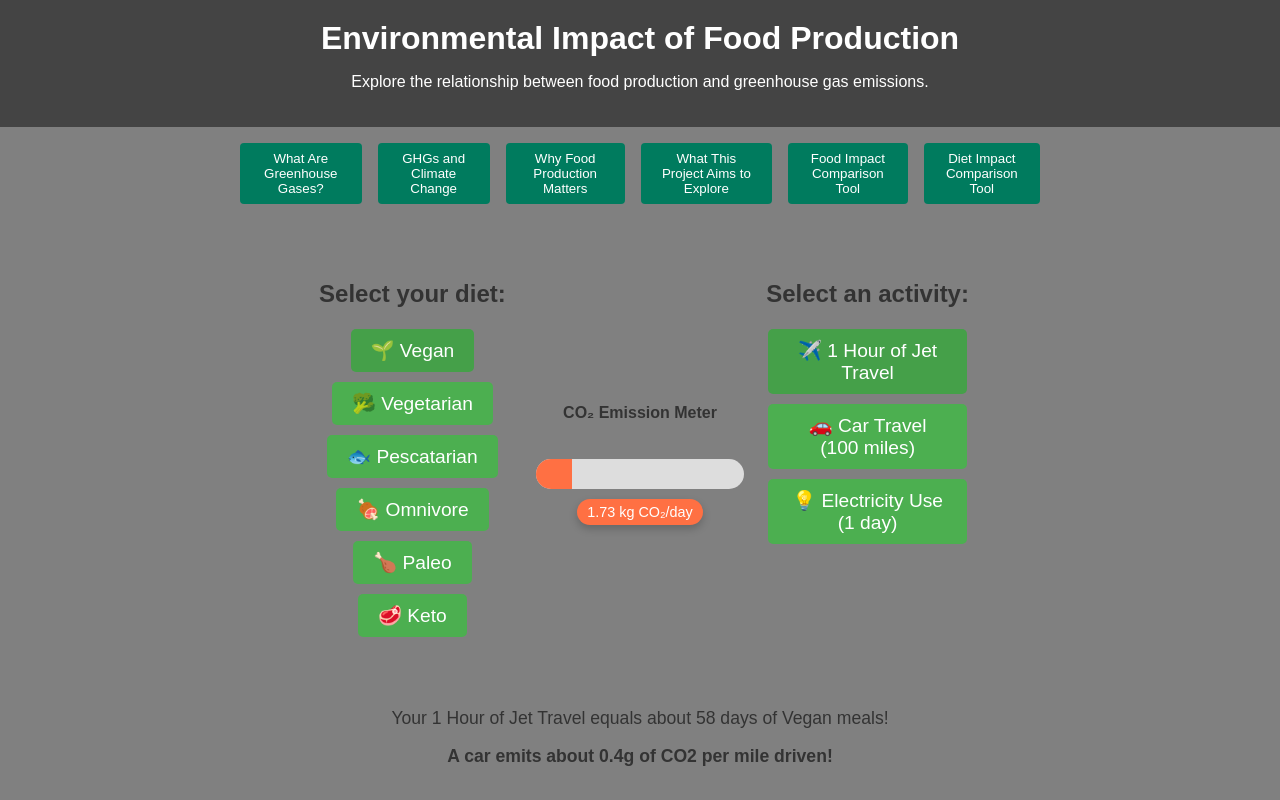
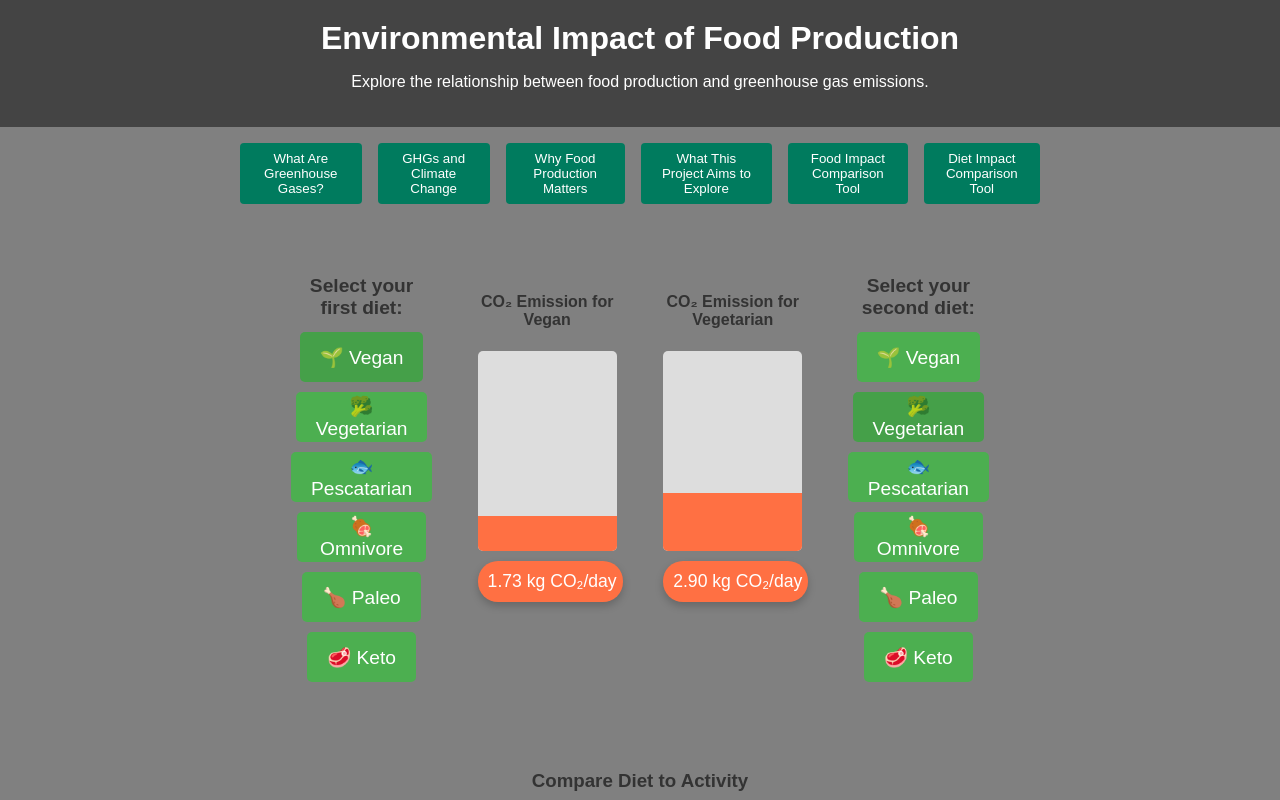
Before and after one commit to camrync23/209FinalProject, a SvelteKit app: page / in a window 1280 px wide. Both pictures are taken after a click on the button "Diet Impact Comparison Tool". Shown: the top 800 px of the page. Built offline with nearby package versions, Linux system fonts and the light colour scheme.

Commit message:
Update DietComparisonTool.svelte
Diet comparison and meter corrections

```diff
--- a/src/components/DietComparisonTool.svelte
+++ b/src/components/DietComparisonTool.svelte
@@ -7,49 +7,38 @@
       { name: "Vegetarian", co2: 2.9, icon: "🥦", tooltip: "Plant-based diet including dairy and eggs" },
       { name: "Pescatarian", co2: 4.15, icon: "🐟", tooltip: "Vegetarian diet with the inclusion of fish and seafood" },
       { name: "Omnivore", co2: 5.575, icon: "🍖", tooltip: "Diet including all food types" },
-      { name: "Paleo", co2: 6.55, icon: "🍗", tooltip: "Focuses on meat, fish, vegetables, and fruits without grains, legumes, or dairy " },
+      { name: "Paleo", co2: 6.55, icon: "🍗", tooltip: "Focuses on meat, fish, vegetables, and fruits without grains, legumes, or dairy" },
       { name: "Keto", co2: 7.275, icon: "🥩", tooltip: "High fat, low carb, meat-based diet" },
     ];
 
-    // Updated activity options with corresponding CO2 emissions (kg)
-    const activityOptions = [
-      { name: "1 Hour of Jet Travel", co2: 100, icon: "✈️", tooltip: "1 hour of flying emits 100 kg of CO2" },
-      { name: "Car Travel (100 miles)", co2: 30, icon: "🚗", tooltip: "Car travel emits 30 kg of CO2 per 100 miles" },
-      { name: "Electricity Use (1 day)", co2: 12, icon: "💡", tooltip: "Average electricity use per person for 1 day" }
-    ];
+    // Default diet selection
+    let selectedDietLeft = dietOptions[0];  // Default to Vegan on the left
+    let selectedDietRight = dietOptions[1]; // Default to Vegetarian on the right
 
-    let selectedDiet = dietOptions[0];  // Default to Vegan
-    let selectedActivity = activityOptions[0];  // Default to Jet Travel
-
+    // Function to calculate equivalence (currently not in use here but can be expanded)
     let equivalenceMessage = "";
     let funFact = "";
 
-    // Function to calculate the equivalence message and fun facts
     function calculateEquivalence() {
-      if (selectedDiet.co2 > selectedActivity.co2) {
-        equivalenceMessage = `Your ${selectedDiet.name} diet for one day equals ${Math.round(selectedDiet.co2 / selectedActivity.co2)} hours of flying!`;
-        funFact = `Did you know? A jet emits around 100g of CO2 per minute of flight!`;
-      } else {
-        equivalenceMessage = `Your ${selectedActivity.name} equals about ${Math.round(selectedActivity.co2 / selectedDiet.co2)} days of ${selectedDiet.name} meals!`;
-        funFact = `A car emits about 0.4g of CO2 per mile driven!`;
-      }
+      equivalenceMessage = `Your left diet (${selectedDietLeft.name}) vs right diet (${selectedDietRight.name})`;
+      funFact = `Did you know? A vegan diet typically emits far less CO₂ than a diet that includes animal products!`;
     }
 
-    // Recalculate equivalence whenever diet or activity changes
-    $: selectedDiet, selectedActivity, calculateEquivalence();
+    // Recalculate whenever diet changes
+    $: selectedDietLeft, selectedDietRight, calculateEquivalence();
   </script>
 
   <main>
-    <!-- Horizontal Layout for Diet, Meter, and Activity -->
+    <!-- Top Section: Comparing Two Diets (Two Vertical Meters) -->
     <div class="selection-container">
-      <!-- Diet Selection (Left) -->
+      <!-- Left Diet Selection -->
       <div class="selection diet">
-        <h3>Select your diet:</h3>
+        <h3>Select your first diet:</h3>
         <div class="options">
           {#each dietOptions as {name, co2, icon, tooltip}}
             <button
-              class:selected={selectedDiet.name === name}
-              on:click={() => selectedDiet = { name, co2, icon, tooltip }}
+              class:selected={selectedDietLeft.name === name}
+              on:click={() => selectedDietLeft = { name, co2, icon, tooltip }}
               title={tooltip}
               transition:scale={{ duration: 150 }}
               class="diet-button"
@@ -60,35 +49,47 @@
         </div>
       </div>
 
-      <!-- CO₂ Emission Meter (Middle) -->
+      <!-- Left CO₂ Emission Meter (Vertical) -->
       <div class="emission-meter-container">
-        <h4>CO₂ Emission Meter</h4>
+        <h4>CO₂ Emission for {selectedDietLeft.name}</h4>
         <div class="meter">
-          <!-- CO₂ Fill -->
           <div
             class="meter-fill"
-            style="width: {Math.min(100, selectedDiet.co2 * 10)}%"
+            style="height: {Math.min(100, (selectedDietLeft.co2 * 10))}%"
             transition:scale={{ duration: 300 }}
-          >
-          </div>
+          ></div>
         </div>
-        <!-- CO₂ Value Bubble -->
         <div class="co2-bubble">
-          {selectedDiet.co2.toFixed(2)} kg CO₂/day
+          {selectedDietLeft.co2.toFixed(2)} kg CO₂/day
         </div>
       </div>
 
-      <!-- Activity Selection (Right) -->
-      <div class="selection activity">
-        <h3>Select an activity:</h3>
+      <!-- Right CO₂ Emission Meter (Vertical) -->
+      <div class="emission-meter-container">
+        <h4>CO₂ Emission for {selectedDietRight.name}</h4>
+        <div class="meter">
+          <div
+            class="meter-fill"
+            style="height: {Math.min(100, (selectedDietRight.co2 * 10))}%"
+            transition:scale={{ duration: 300 }}
+          ></div>
+        </div>
+        <div class="co2-bubble">
+          {selectedDietRight.co2.toFixed(2)} kg CO₂/day
+        </div>
+      </div>
+
+      <!-- Right Diet Selection -->
+      <div class="selection diet">
+        <h3>Select your second diet:</h3>
         <div class="options">
-          {#each activityOptions as {name, co2, icon, tooltip}}
+          {#each dietOptions as {name, co2, icon, tooltip}}
             <button
-              class:selected={selectedActivity.name === name}
-              on:click={() => selectedActivity = { name, co2, icon, tooltip }}
+              class:selected={selectedDietRight.name === name}
+              on:click={() => selectedDietRight = { name, co2, icon, tooltip }}
               title={tooltip}
               transition:scale={{ duration: 150 }}
-              class="activity-button"
+              class="diet-button"
             >
               <span>{icon} {name}</span>
             </button>
@@ -97,8 +98,9 @@
       </div>
     </div>
 
-    <!-- Equivalence Message -->
-    <div class="equivalence-message">
+    <!-- Bottom Section: Diet vs Activity Comparison (not yet implemented) -->
+    <div class="activity-comparison-container">
+      <h3>Compare Diet to Activity</h3>
       <p>{equivalenceMessage}</p>
       <p><strong>{funFact}</strong></p>
     </div>
@@ -113,35 +115,38 @@
       font-family: 'Arial', sans-serif;
     }
 
+    /* Container for Diets and Meters, keeps everything in a line */
     .selection-container {
       display: flex;
       justify-content: space-between;
+      align-items: flex-start;
       width: 100%;
       margin-bottom: 2rem;
       max-width: 1000px;
     }
 
+    /* Each diet selection (Left and Right) and Meters take up equal space */
     .selection {
-      width: 30%;
+      width: 20%; /* Fixed width for each diet selection */
       text-align: center;
-    }
-
-    .diet, .activity {
-      margin: 0 1rem;
+      min-height: 200px; /* Prevent the container from growing with text size */
     }
 
     .selection h3 {
-      font-size: 1.5rem;
-      margin-bottom: 1rem;
+      font-size: 1.2rem;
+      margin-bottom: 0.5rem;
     }
 
+    /* Options inside selection buttons */
     .options {
       display: flex;
       flex-direction: column;
       align-items: center;
+      justify-content: center;
     }
 
-    button {
+    /* Fixed size for diet selection buttons */
+    .diet-button {
       background-color: #4CAF50;
       color: white;
       border: none;
@@ -153,43 +158,36 @@
       display: flex;
       align-items: center;
       justify-content: center;
+      height: 50px;
+      text-align: center;
       transition: transform 0.2s, box-shadow 0.2s;
     }
 
-    button.selected {
+    .diet-button.selected {
       background-color: #45a049;
     }
 
-    button:hover {
+    .diet-button:hover {
       transform: scale(1.05);
       box-shadow: 0 4px 8px rgba(0, 0, 0, 0.2);
     }
 
-    button:active {
+    .diet-button:active {
       transform: scale(0.98);
     }
 
-    .equivalence-message {
+    /* CO₂ Meter Styles (Vertical Meters) */
+    .emission-meter-container {
+      width: 20%; /* Fixed width for each meter */
       text-align: center;
-      margin-top: 2rem;
-      font-size: 1.2rem;
-    }
-
-    /* CO₂ Emission Meter Styles */
-    .emission-meter-container {
-      display: flex;
-      flex-direction: column;
-      justify-content: center;
-      align-items: center;
-      width: 30%;
-      text-align: center;
+      margin-top: 1rem;
     }
 
     .meter {
       width: 100%;
-      height: 30px;
+      height: 200px;
       background-color: #ddd;
-      border-radius: 15px;
+      border-radius: 5px;
       overflow: hidden;
       margin-top: 1rem;
       position: relative;
@@ -197,30 +195,29 @@
 
     .meter-fill {
       background-color: #FF7043;
-      height: 100%;
+      width: 100%;
       position: absolute;
-      left: 0;
-      transition: width 0.3s ease-out;
+      bottom: 0;
+      transition: height 0.3s ease-out;
     }
 
-    /* CO₂ Value Bubble Styling */
+    /* CO₂ Bubble Styling */
     .co2-bubble {
       position: relative;
-      top: 10px; /* Adjust position to be right below the meter */
-      width: auto;
-      padding: 5px 10px;
+      top: 10px;
+      width: 90%;
+      padding: 10px;
       background-color: #FF7043;
       color: white;
       border-radius: 20px;
-      font-size: 0.9rem;
+      font-size: 1.1rem;
       white-space: nowrap;
       box-shadow: 0 4px 8px rgba(0, 0, 0, 0.2);
+      text-align: center;
     }
 
-    .equivalence-message {
-      font-size: 1.1rem;
-      margin-top: 1rem;
-      max-width: 80%;
+    .activity-comparison-container {
       text-align: center;
+      margin-top: 2rem;
     }
   </style>
```
